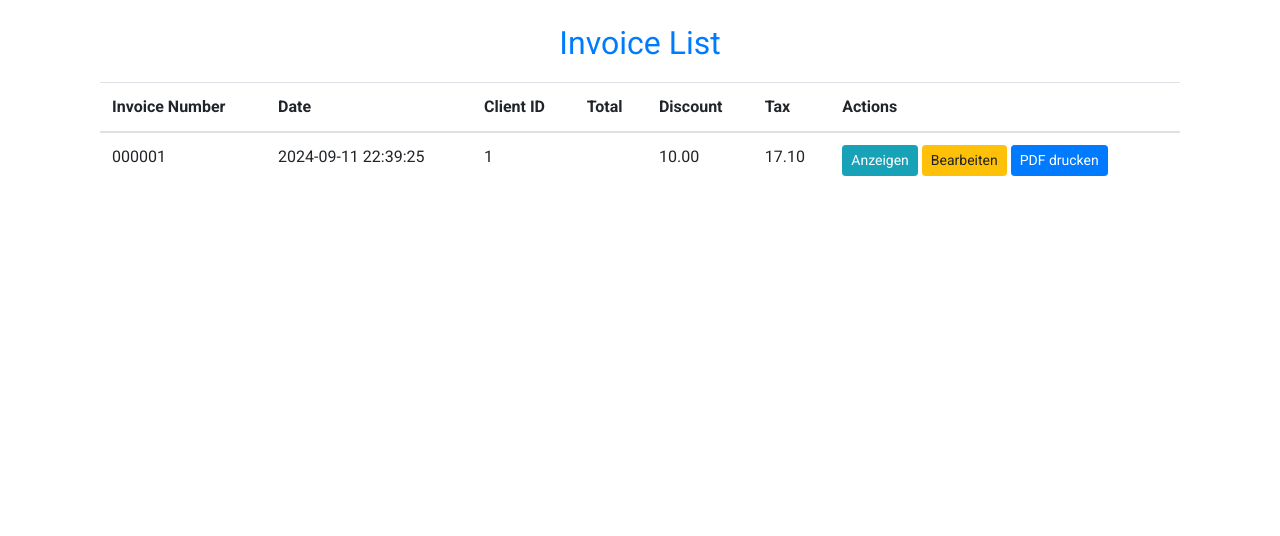
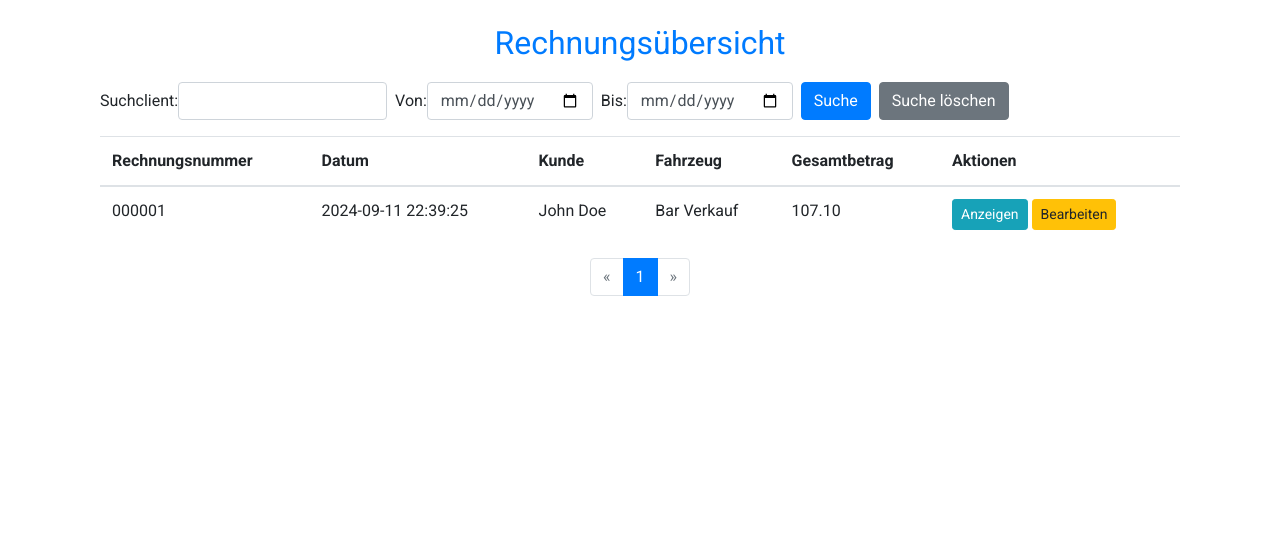
Before and after one commit to albertqerimi/kfz-app, a PHP site: page /invoice/list_invoices.php in a window 1280 px wide. Shown: the part 103-639 px from the top of the page. After the commit the page ends 399 px from the top, so only its background shows below. Run offline with PHP 8.4, Linux system fonts and the light colour scheme; data comes from the database, SQL or seed files in the repository; data that the repository does not hold is empty.

Commit message:
modified list invocies with search filter

```diff
--- a/invoice/list_invoices.php
+++ b/invoice/list_invoices.php
@@ -5,51 +5,177 @@ include '../config.php';
 // Create a new database connection
 $conn = new mysqli(DB_SERVER, DB_USER, DB_PASSWORD, DB_DATABASE);
 
-// Check the connection
+// Check connection
 if ($conn->connect_error) {
-    die("Connection failed: " . $conn->connect_error);
+    die('Connection failed: ' . $conn->connect_error);
 }
 
-// Fetch invoices
-$invoice_sql = "SELECT * FROM invoices";
-$invoice_result = $conn->query($invoice_sql);
+// Pagination setup
+$items_per_page = 50;
+$page = isset($_GET['page']) ? (int)$_GET['page'] : 1;
+$offset = ($page - 1) * $items_per_page;
+$limit = $items_per_page;
+
+// Search setup
+$search = isset($_GET['search']) ? $_GET['search'] : '';
+
+// Date filters
+$filter_date_from = $_GET['filter_date_from'] ?? null;
+$filter_date_to = $_GET['filter_date_to'] ?? null;
+
+// If filter_date_to is provided, extend it to include the full day
+if ($filter_date_to) {
+    $filter_date_to .= ' 23:59:59';
+}
+
+// Prepare the SQL query with pagination and search filter
+$invoice_sql = "SELECT invoices.id AS invoice_id,
+                       invoices.invoice_number,
+                       invoices.date,
+                       invoices.total_amount,
+                       clients.name AS client_name,
+                       vehicles.model AS vehicle_model
+                FROM invoices
+                JOIN clients ON invoices.client_id = clients.id
+                LEFT JOIN vehicles ON invoices.vehicle_id = vehicles.id
+                WHERE clients.name LIKE ?";
+
+// If dates are provided, add them to the query
+if ($filter_date_from && $filter_date_to) {
+    $invoice_sql .= " AND invoices.date BETWEEN ? AND ?";
+} elseif ($filter_date_from) {
+    $invoice_sql .= " AND invoices.date >= ?";
+} elseif ($filter_date_to) {
+    $invoice_sql .= " AND invoices.date <= ?";
+}
+
+// Add pagination
+$invoice_sql .= " LIMIT ? OFFSET ?";
+
+$search_like = '%' . $search . '%';
+
+$stmt = $conn->prepare($invoice_sql);
+
+// Bind parameters
+if ($filter_date_from && $filter_date_to) {
+    $stmt->bind_param('sssii', $search_like, $filter_date_from, $filter_date_to, $limit, $offset);
+} elseif ($filter_date_from) {
+    $stmt->bind_param('ssii', $search_like, $filter_date_from, $limit, $offset);
+} elseif ($filter_date_to) {
+    $stmt->bind_param('ssii', $search_like, $filter_date_to, $limit, $offset);
+} else {
+    $stmt->bind_param('sii', $search_like, $limit, $offset);
+}
+
+// Execute the query
+if (!$stmt->execute()) {
+    die('Execute Error: ' . $stmt->error);
+}
+
+$result = $stmt->get_result();
+
+// Fetch total count for pagination
+$total_sql = "SELECT COUNT(*) AS total
+               FROM invoices
+               JOIN clients ON invoices.client_id = clients.id
+               WHERE clients.name LIKE ?";
+
+$total_stmt = $conn->prepare($total_sql);
+$total_stmt->bind_param('s', $search_like);
+$total_stmt->execute();
+$total_result = $total_stmt->get_result();
+$total_row = $total_result->fetch_assoc();
+$total_invoices = $total_row['total'];
+$total_pages = ceil($total_invoices / $items_per_page);
+
+// Close statements
+$stmt->close();
+$total_stmt->close();
+$conn->close();
+
 ?>
 
 <div class="container mt-4">
-    <h2>Invoice List</h2>
+    <h2>Rechnungsübersicht</h2>
+
+    <!-- Search and Filter Form -->
+    <form method="GET" action="list_invoices.php" class="form-inline mb-3">
+        <div class="form-group mr-2">
+            <label for="search">Suchclient: </label>
+            <input type="text" name="search" id="search" value="<?php echo htmlspecialchars($_GET['search'] ?? ''); ?>" class="form-control">
+        </div>
+
+        <!-- From Date Filter -->
+        <div class="form-group mr-2">
+            <label for="filter_date_from">Von: </label>
+            <input type="date" name="filter_date_from" id="filter_date_from" value="<?php echo htmlspecialchars($_GET['filter_date_from'] ?? ''); ?>" class="form-control">
+        </div>
+
+        <!-- To Date Filter -->
+        <div class="form-group mr-2">
+            <label for="filter_date_to">Bis: </label>
+            <input type="date" name="filter_date_to" id="filter_date_to" value="<?php echo htmlspecialchars($_GET['filter_date_to'] ?? ''); ?>" class="form-control">
+        </div>
+
+        <button type="submit" class="btn btn-primary">Suche</button>
+        <a href="list_invoices.php" class="ml-2 btn btn-secondary">Suche löschen</a>
+    </form>
+
+
+    <!-- Invoices Table -->
     <table class="table">
         <thead>
             <tr>
-                <th>Invoice Number</th>
-                <th>Date</th>
-                <th>Client ID</th>
-                <th>Total</th>
-                <th>Discount</th>
-                <th>Tax</th>
-                <th>Actions</th>
+                <th>Rechnungsnummer</th>
+                <th>Datum</th>
+                <th>Kunde</th>
+                <th>Fahrzeug</th>
+                <th>Gesamtbetrag</th>
+                <th>Aktionen</th>
             </tr>
         </thead>
-        <tbody>
-            <?php while ($invoice = $invoice_result->fetch_assoc()): ?>
+        <?php
+        if ($result->num_rows > 0) {
+                // Display the table with results
+                echo '<tbody>';
+                while ($invoice = $result->fetch_assoc()): ?>
                     <tr>
                         <td><?php echo htmlspecialchars($invoice['invoice_number']); ?></td>
                         <td><?php echo htmlspecialchars($invoice['date']); ?></td>
-                    <td><?php echo htmlspecialchars($invoice['client_id']); ?></td>
-                    <td><?php echo htmlspecialchars($invoice['total']); ?></td>
-                    <td><?php echo htmlspecialchars($invoice['discount']); ?></td>
-                    <td><?php echo htmlspecialchars($invoice['tax']); ?></td>
+                        <td><?php echo htmlspecialchars($invoice['client_name']); ?></td>
+                        <td><?php echo htmlspecialchars($invoice['vehicle_model']) ?: 'Bar Verkauf'; ?></td>
+                        <td><?php echo htmlspecialchars($invoice['total_amount']); ?></td>
                         <td>
-                        <a href="view_invoice.php?invoice_id=<?php echo htmlspecialchars($invoice['id']); ?>" class="btn btn-info btn-sm">Anzeigen</a>
-                        <a href="edit_invoice.php?invoice_id=<?php echo htmlspecialchars($invoice['id']); ?>" class="btn btn-warning btn-sm">Bearbeiten</a>
-                        <a href="generate_pdf.php?invoice_id=<?php echo htmlspecialchars($invoice['id']); ?>" class="btn btn-primary btn-sm" target="_blank">PDF drucken</a>
+                            <a href="view_invoice.php?invoice_id=<?php echo htmlspecialchars($invoice['invoice_id']); ?>" class="btn btn-info btn-sm">Anzeigen</a>
+                            <a href="edit_invoice.php?invoice_id=<?php echo htmlspecialchars($invoice['invoice_id']); ?>" class="btn btn-warning btn-sm">Bearbeiten</a>
                         </td>
                     </tr>
-            <?php endwhile; ?>
-        </tbody>
+                <?php endwhile;
+            echo '</tbody>';
+        } else {
+            // Display message when no invoices are found
+            echo '<tr><td colspan="6" class="text-center">Keine Rechnungen gefunden.</td></tr>';
+        }   ?>
     </table>
+
+    <!-- Pagination -->
+    <nav aria-label="Page navigation">
+        <ul class="pagination justify-content-center">
+            <li class="page-item <?php if ($page <= 1) echo 'disabled'; ?>">
+                <a class="page-link" href="?page=<?php echo ($page - 1); ?>&search=<?php echo htmlspecialchars($search); ?>" aria-label="Vorherige">
+                    <span aria-hidden="true">&laquo;</span>
+                </a>
+            </li>
+            <?php for ($i = 1; $i <= $total_pages; $i++): ?>
+                <li class="page-item <?php if ($i == $page) echo 'active'; ?>">
+                    <a class="page-link" href="?page=<?php echo $i; ?>&search=<?php echo htmlspecialchars($search); ?>"><?php echo $i; ?></a>
+                </li>
+            <?php endfor; ?>
+            <li class="page-item <?php if ($page >= $total_pages) echo 'disabled'; ?>">
+                <a class="page-link" href="?page=<?php echo ($page + 1); ?>&search=<?php echo htmlspecialchars($search); ?>" aria-label="Nächste">
+                    <span aria-hidden="true">&raquo;</span>
+                </a>
+            </li>
+        </ul>
+    </nav>
 </div>
-
-<?php
-$conn->close();
-include '../includes/footer.php';
-?>
```
Lines whose indentation alone changed are shown as unchanged.
